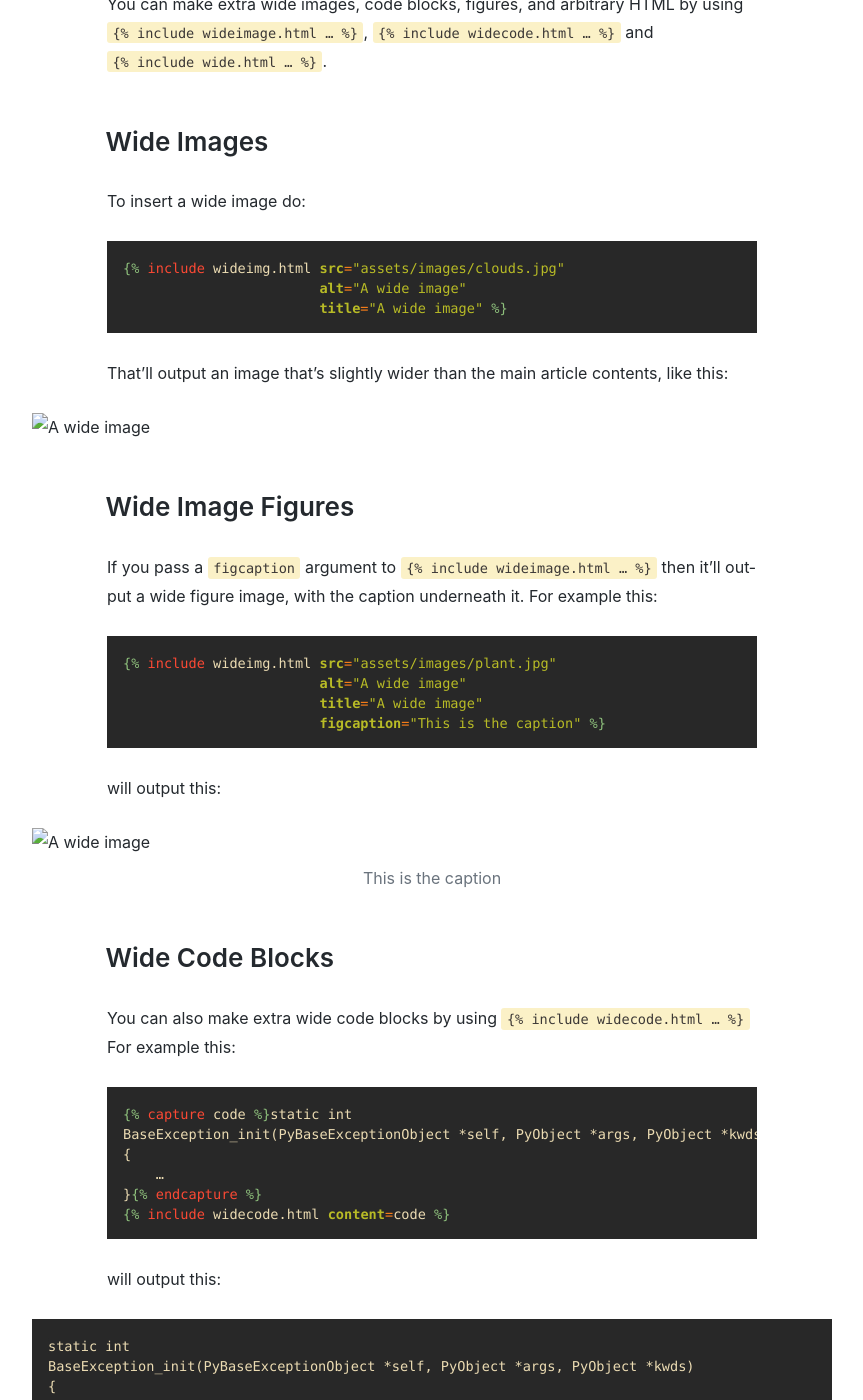
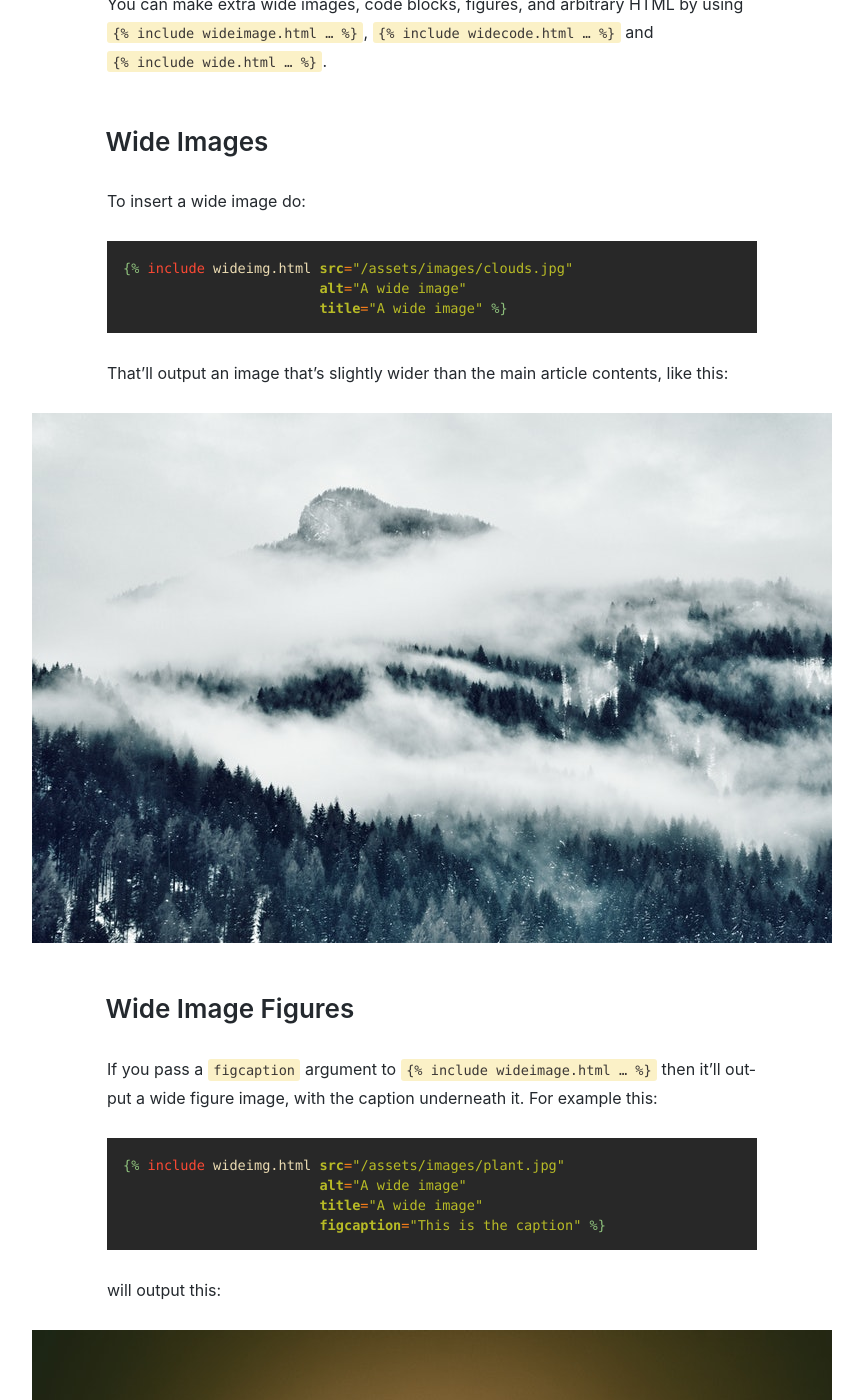
Before and after one commit to seanh/jekyll-theme-oatcake, a Jekyll site: the page built from _posts/2019-06-30-wide.md, in a window 1280 px wide and 1400 px high, scrolled down 314 px. Shown: the whole window, without its empty margins (208-1071 px from the left). Built offline with Jekyll 4.4.1, drawn with Linux system fonts in a browser that asks for light colours; our own code applies the rules of GitHub Pages for plain Markdown files; some of the changed text lies outside the part shown.

Commit message:
Fix stuff broken by removing <base>

````diff
--- a/_includes/wideimg.html
+++ b/_includes/wideimg.html
@@ -1,5 +1,5 @@
 {% capture img %}
-  <img src="{{ include.src }}" {% if include.alt %}alt="{{ include.alt }}"{% endif %} {% if include.title %}title="{{ include.title }}"{% endif %}/>
+  <img src="{{ include.src | relative_url }}" {% if include.alt %}alt="{{ include.alt }}"{% endif %} {% if include.title %}title="{{ include.title }}"{% endif %}/>
 {% endcapture %}
 
 {% if include.figcaption %}
--- a/_layouts/post.html
+++ b/_layouts/post.html
@@ -10,7 +10,7 @@ layout: default
       <div class="content__inner-container">
         {{ content }}
         <footer class="post-footer">
-            — <a class="post-footer__link" href="/">Sean Hammond</a>,
+            — <a class="post-footer__link" href="{{ "/" | relative_url }}">Sean Hammond</a>,
             <time class="post-footer__time" datetime="{{ page.date | date: '%Y-%m-%d' }}" pubdate>{{ page.date | date: "%-d %b %Y" }}</time>
         </footer>
       </div><!-- content__inner-container -->
--- a/_posts/2019-06-30-wide.md
+++ b/_posts/2019-06-30-wide.md
@@ -13,7 +13,7 @@ Wide Images
 To insert a wide image do:
 
 ```liquid
-{% raw %}{% include wideimg.html src="assets/images/clouds.jpg"
+{% raw %}{% include wideimg.html src="/assets/images/clouds.jpg"
                         alt="A wide image"
                         title="A wide image" %}{% endraw %}
 ```
@@ -21,7 +21,7 @@ To insert a wide image do:
 That'll output an image that's slightly wider than the main article contents,
 like this:
 
-{% include wideimg.html src="assets/images/clouds.jpg" alt="A wide image" title="A wide image" %}
+{% include wideimg.html src="/assets/images/clouds.jpg" alt="A wide image" title="A wide image" %}
 
 Wide Image Figures
 ------------------
@@ -31,7 +31,7 @@ then it'll output a wide figure image, with the caption underneath it. For
 example this:
 
 ```liquid
-{% raw %}{% include wideimg.html src="assets/images/plant.jpg"
+{% raw %}{% include wideimg.html src="/assets/images/plant.jpg"
                         alt="A wide image"
                         title="A wide image"
                         figcaption="This is the caption" %}{% endraw %}
@@ -39,7 +39,7 @@ example this:
 
 will output this:
 
-{% include wideimg.html src="assets/images/plant.jpg" alt="A wide image" title="A wide image" figcaption="This is the caption" %}
+{% include wideimg.html src="/assets/images/plant.jpg" alt="A wide image" title="A wide image" figcaption="This is the caption" %}
 
 Wide Code Blocks
 ----------------
@@ -120,9 +120,9 @@ just a little wider than the rest of the page) by passing `fullbleed=true`.
 For example this:
 
 ```liquid
-{% raw %}{% include wideimg.html fullbleed=true src="assets/images/dog.jpg" alt="A full bleed image" title="A full bleed image" figcaption="This is a full bleed image of a dog" %}{% endraw %}
+{% raw %}{% include wideimg.html fullbleed=true src="/assets/images/dog.jpg" alt="A full bleed image" title="A full bleed image" figcaption="This is a full bleed image of a dog" %}{% endraw %}
 ```
 
 will output this full bleed image figure:
 
-{% include wideimg.html fullbleed=true src="assets/images/dog.jpg" alt="A full bleed image" title="A full bleed image" figcaption="This is a full bleed image of a dog" %}
+{% include wideimg.html fullbleed=true src="/assets/images/dog.jpg" alt="A full bleed image" title="A full bleed image" figcaption="This is a full bleed image of a dog" %}
````
Also changed, not shown: _posts/2019-06-30-figures.md (+3 -3 lines), _posts/2019-08-31-basics.md (+1 -1 lines).
